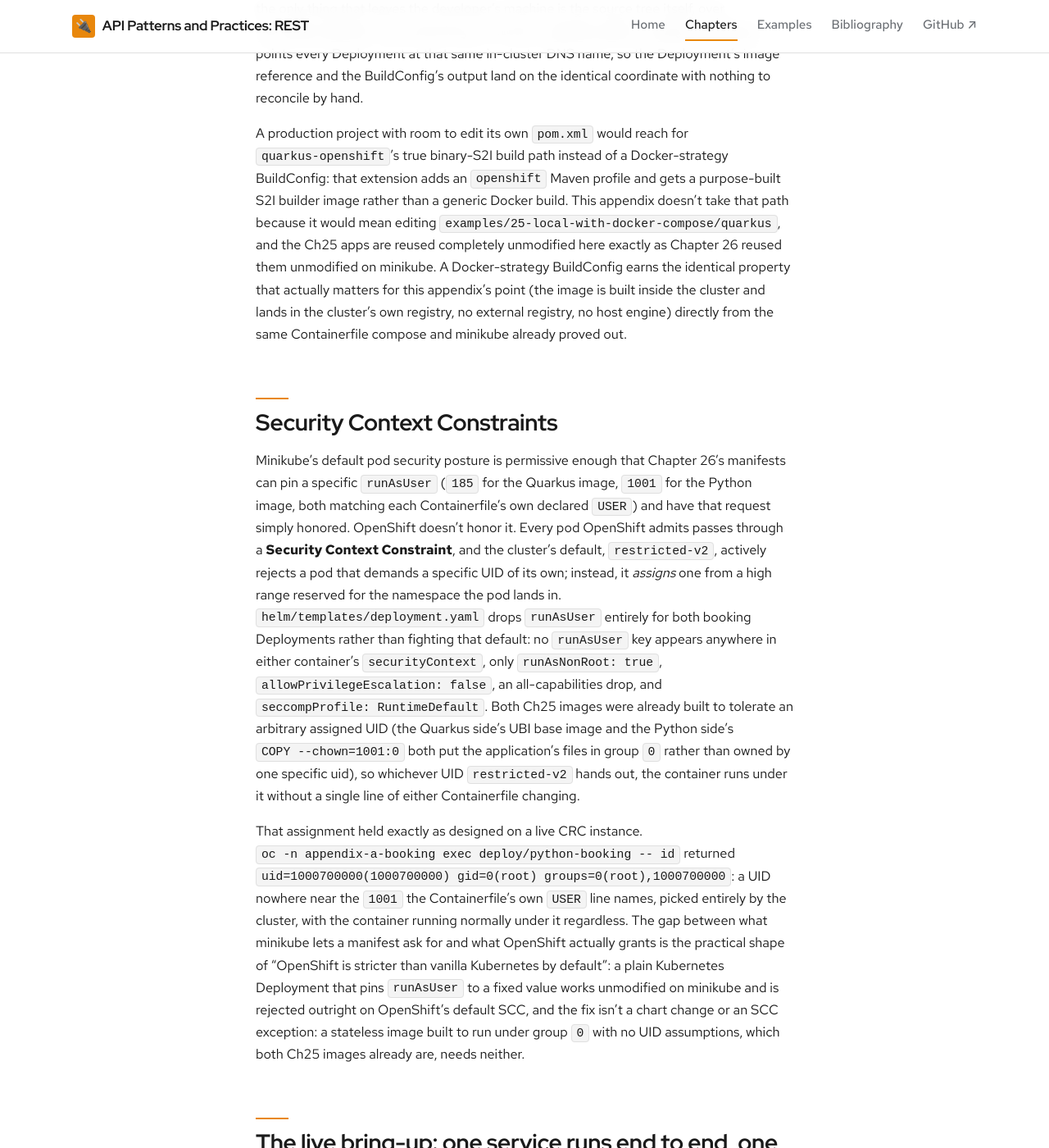
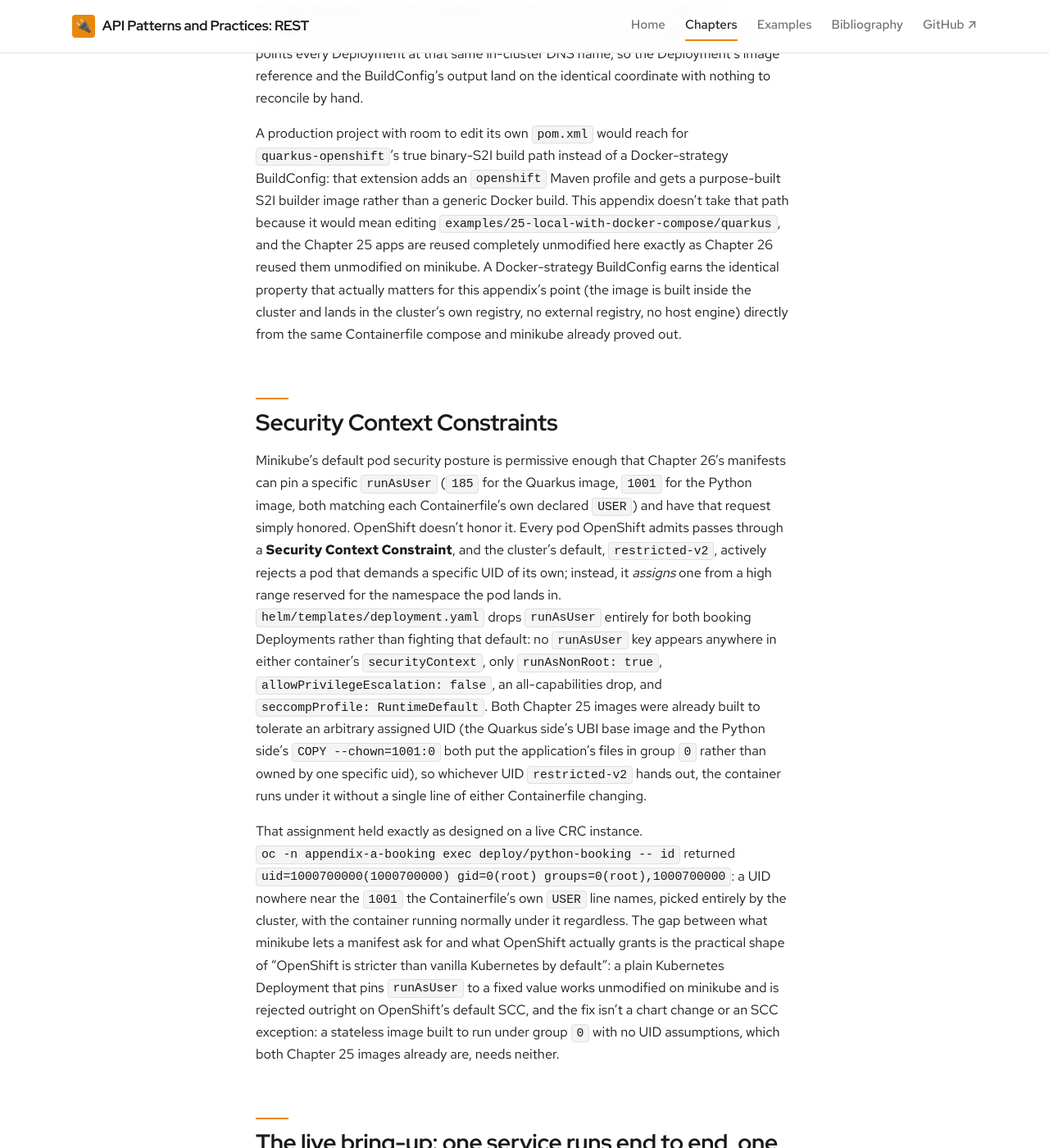
Before and after one commit to patterncatalyst/api-patterns-and-practices-rest, a Jekyll site: the page built from _docs/99-appendix-a-openshift-crc.md, in a window 1280 px wide and 1400 px high, scrolled down 5062 px. Shown: the whole window at 82% size. Built offline with Jekyll 4.4.1, drawn with Linux system fonts in a browser that asks for light colours; some web fonts are replaced; some of the changed text lies outside the part shown.

Commit message:
docs: remove chapter-code shorthand + internal paths from figures and prose (#28)
A diagram label carried a 'Ch7' chapter code, and several chapters referenced
other chapters by the 'ChNN' shorthand or cited internal _plans/ paths a reader
can't follow. Dropped the figure code (regenerated the SVG + excalidraw), named
the concept or spelled the chapter where a reference was warranted, and removed
the _plans/ path citations. Outline TOC chapter numbers kept as navigation.

```diff
--- a/_docs/99-appendix-a-openshift-crc.md
+++ b/_docs/99-appendix-a-openshift-crc.md
@@ -4,7 +4,7 @@ order: 99
 part: "Running it: Docker → minikube → CRC"
 appendix: true
 appendix_label: "A"
-description: "Redeploying the same two Ch25 booking images onto OpenShift Local: per-app Routes with edge TLS, an in-cluster BuildConfig/ImageStream build with no external registry, restricted-v2 SCCs, and an unvarnished account of where the Quarkus build hit a host limitation."
+description: "Redeploying the same two Chapter 25 booking images onto OpenShift Local: per-app Routes with edge TLS, an in-cluster BuildConfig/ImageStream build with no external registry, restricted-v2 SCCs, and an unvarnished account of where the Quarkus build hit a host limitation."
 duration: "35 min"
 ---
 
@@ -89,13 +89,13 @@ spec:
 
 `run-crc.sh` drives that BuildConfig with `oc start-build quarkus-booking -n appendix-a-booking --from-dir=examples/25-local-with-docker-compose/quarkus --follow`: the `--from-dir` flag is what makes the source binary rather than Git-backed, packing the exact directory Chapter 25 and Chapter 26 already build from and shipping it to a build pod OpenShift schedules on the cluster's own node. That build pod runs the project's own, completely unmodified `Containerfile` through the Docker build strategy and pushes the finished image straight to an `ImageStream`: `helm/templates/imagestream.yaml`'s per-service object, a thin tracking record the integrated registry uses to resolve a short name like `quarkus-booking:v1` to a real image digest inside `image-registry.openshift-image-registry.svc:5000`. No `podman push`, no `docker login`, no registry credential of any kind touches this path; the only thing that leaves the developer's machine is the source tree itself, over `oc start-build`'s own streaming connection. `values.yaml`'s `image.registry` points every Deployment at that same in-cluster DNS name, so the Deployment's image reference and the BuildConfig's output land on the identical coordinate with nothing to reconcile by hand.
 
-A production project with room to edit its own `pom.xml` would reach for `quarkus-openshift`'s true binary-S2I build path instead of a Docker-strategy BuildConfig: that extension adds an `openshift` Maven profile and gets a purpose-built S2I builder image rather than a generic Docker build. This appendix doesn't take that path because it would mean editing `examples/25-local-with-docker-compose/quarkus`, and the Ch25 apps are reused completely unmodified here exactly as Chapter 26 reused them unmodified on minikube. A Docker-strategy BuildConfig earns the identical property that actually matters for this appendix's point (the image is built inside the cluster and lands in the cluster's own registry, no external registry, no host engine) directly from the same Containerfile compose and minikube already proved out.
+A production project with room to edit its own `pom.xml` would reach for `quarkus-openshift`'s true binary-S2I build path instead of a Docker-strategy BuildConfig: that extension adds an `openshift` Maven profile and gets a purpose-built S2I builder image rather than a generic Docker build. This appendix doesn't take that path because it would mean editing `examples/25-local-with-docker-compose/quarkus`, and the Chapter 25 apps are reused completely unmodified here exactly as Chapter 26 reused them unmodified on minikube. A Docker-strategy BuildConfig earns the identical property that actually matters for this appendix's point (the image is built inside the cluster and lands in the cluster's own registry, no external registry, no host engine) directly from the same Containerfile compose and minikube already proved out.
 
 ## Security Context Constraints
 
-Minikube's default pod security posture is permissive enough that Chapter 26's manifests can pin a specific `runAsUser` (`185` for the Quarkus image, `1001` for the Python image, both matching each Containerfile's own declared `USER`) and have that request simply honored. OpenShift doesn't honor it. Every pod OpenShift admits passes through a **Security Context Constraint**, and the cluster's default, `restricted-v2`, actively rejects a pod that demands a specific UID of its own; instead, it *assigns* one from a high range reserved for the namespace the pod lands in. `helm/templates/deployment.yaml` drops `runAsUser` entirely for both booking Deployments rather than fighting that default: no `runAsUser` key appears anywhere in either container's `securityContext`, only `runAsNonRoot: true`, `allowPrivilegeEscalation: false`, an all-capabilities drop, and `seccompProfile: RuntimeDefault`. Both Ch25 images were already built to tolerate an arbitrary assigned UID (the Quarkus side's UBI base image and the Python side's `COPY --chown=1001:0` both put the application's files in group `0` rather than owned by one specific uid), so whichever UID `restricted-v2` hands out, the container runs under it without a single line of either Containerfile changing.
+Minikube's default pod security posture is permissive enough that Chapter 26's manifests can pin a specific `runAsUser` (`185` for the Quarkus image, `1001` for the Python image, both matching each Containerfile's own declared `USER`) and have that request simply honored. OpenShift doesn't honor it. Every pod OpenShift admits passes through a **Security Context Constraint**, and the cluster's default, `restricted-v2`, actively rejects a pod that demands a specific UID of its own; instead, it *assigns* one from a high range reserved for the namespace the pod lands in. `helm/templates/deployment.yaml` drops `runAsUser` entirely for both booking Deployments rather than fighting that default: no `runAsUser` key appears anywhere in either container's `securityContext`, only `runAsNonRoot: true`, `allowPrivilegeEscalation: false`, an all-capabilities drop, and `seccompProfile: RuntimeDefault`. Both Chapter 25 images were already built to tolerate an arbitrary assigned UID (the Quarkus side's UBI base image and the Python side's `COPY --chown=1001:0` both put the application's files in group `0` rather than owned by one specific uid), so whichever UID `restricted-v2` hands out, the container runs under it without a single line of either Containerfile changing.
 
-That assignment held exactly as designed on a live CRC instance. `oc -n appendix-a-booking exec deploy/python-booking -- id` returned `uid=1000700000(1000700000) gid=0(root) groups=0(root),1000700000`: a UID nowhere near the `1001` the Containerfile's own `USER` line names, picked entirely by the cluster, with the container running normally under it regardless. The gap between what minikube lets a manifest ask for and what OpenShift actually grants is the practical shape of "OpenShift is stricter than vanilla Kubernetes by default": a plain Kubernetes Deployment that pins `runAsUser` to a fixed value works unmodified on minikube and is rejected outright on OpenShift's default SCC, and the fix isn't a chart change or an SCC exception: a stateless image built to run under group `0` with no UID assumptions, which both Ch25 images already are, needs neither.
+That assignment held exactly as designed on a live CRC instance. `oc -n appendix-a-booking exec deploy/python-booking -- id` returned `uid=1000700000(1000700000) gid=0(root) groups=0(root),1000700000`: a UID nowhere near the `1001` the Containerfile's own `USER` line names, picked entirely by the cluster, with the container running normally under it regardless. The gap between what minikube lets a manifest ask for and what OpenShift actually grants is the practical shape of "OpenShift is stricter than vanilla Kubernetes by default": a plain Kubernetes Deployment that pins `runAsUser` to a fixed value works unmodified on minikube and is rejected outright on OpenShift's default SCC, and the fix isn't a chart change or an SCC exception: a stateless image built to run under group `0` with no UID assumptions, which both Chapter 25 images already are, needs neither.
 
 ## The live bring-up: one service runs end to end, one hits a documented wall
 
@@ -113,7 +113,7 @@ content-type: application/json
 
 `quarkus-booking`'s in-cluster build did not reach that point, and this appendix reports exactly why rather than quietly dropping the Quarkus side from its evidence. The build fails deterministically, partway through Maven, with `Cannot create resource output directory: /build/target/classes`. It is not an SCC or RBAC problem: the build pod runs under the `privileged` SCC OpenShift grants `openshift-builder` pods by design, confirmed by reading the pod's own `openshift.io/scc` annotation. It is not a disk or quota problem: the node had 52 GB free and no `ResourceQuota` or `LimitRange` on the project. Reproducing the exact `WORKDIR`/`COPY`/`RUN` sequence directly on the CRC node with plain `podman build`, completely bypassing OpenShift's build machinery (`oc debug node/crc` → `chroot /host` → `podman build`), reproduced the identical failure: `mkdir: cannot create directory 'target': Permission denied`. Adding `USER 0` before that same sequence made it succeed.
 
-The root cause traces to one asymmetry between the two Containerfiles: the Python build stage explicitly runs `USER 0`, while the Quarkus build stage never sets a `USER` at all and inherits its UBI base image's own non-root default (`uid=185`). Combined with this particular CRC VM's node storage configuration (buildah logs `Not using native diff for overlay, this may cause degraded performance` on every build on this host, a signal that its overlay filesystem is running in a mode where a `RUN` step can't create a new directory under a path a prior `COPY` touched while running as a non-root UID), that asymmetry is enough to make the Python build succeed and the Quarkus build fail on the identical cluster, identical chart, identical SCC. A `STORAGE_DRIVER=vfs` override on the BuildConfig was tried and made no difference; the `openshift-builder` image's own runtime hit the same path regardless. A durable fix means adding `USER 0` to the Quarkus Containerfile's build stage, which would mean editing `examples/25-local-with-docker-compose/quarkus` (out of scope for an appendix whose entire premise is reusing the Ch25 apps unmodified), or changing the CRC node's own storage driver, which isn't a repeatable step a reader following this appendix could reasonably take.
+The root cause traces to one asymmetry between the two Containerfiles: the Python build stage explicitly runs `USER 0`, while the Quarkus build stage never sets a `USER` at all and inherits its UBI base image's own non-root default (`uid=185`). Combined with this particular CRC VM's node storage configuration (buildah logs `Not using native diff for overlay, this may cause degraded performance` on every build on this host, a signal that its overlay filesystem is running in a mode where a `RUN` step can't create a new directory under a path a prior `COPY` touched while running as a non-root UID), that asymmetry is enough to make the Python build succeed and the Quarkus build fail on the identical cluster, identical chart, identical SCC. A `STORAGE_DRIVER=vfs` override on the BuildConfig was tried and made no difference; the `openshift-builder` image's own runtime hit the same path regardless. A durable fix means adding `USER 0` to the Quarkus Containerfile's build stage, which would mean editing `examples/25-local-with-docker-compose/quarkus` (out of scope for an appendix whose entire premise is reusing the Chapter 25 apps unmodified), or changing the CRC node's own storage driver, which isn't a repeatable step a reader following this appendix could reasonably take.
 
 This is the kind of thing an in-cluster build tier is supposed to surface, and surfacing it here, with the root cause nailed down rather than hand-waved, is the point of running this appendix against a real cluster instead of only validating the chart statically. An in-cluster build removes a host container engine from the picture, but it trades that dependency for a new one: the build now runs on *the cluster's own* storage configuration, not the developer's, and a Containerfile that never needed to think about its build stage's UID on `docker compose` or `minikube image build` can hit a wall the moment the thing running `docker build` underneath it is a different host with different overlay semantics. `minikube image build` and `docker compose build` both ran this exact Containerfile without incident; only the in-cluster build, on this exact VM, didn't.
 
```
Also changed, not shown: _docs/00-prerequisites-and-the-lab.md (+3 -3 lines), _docs/12-hateoas.md (+1 -1 lines), _docs/16-streaming-deep-dive.md (+1 -1 lines), _docs/17-cross-protocol-choices.md (+1 -1 lines), _docs/26-kubernetes-on-minikube.md (+1 -1 lines), assets/diagrams/05-idempotency-matrix.svg, 2 other files.
